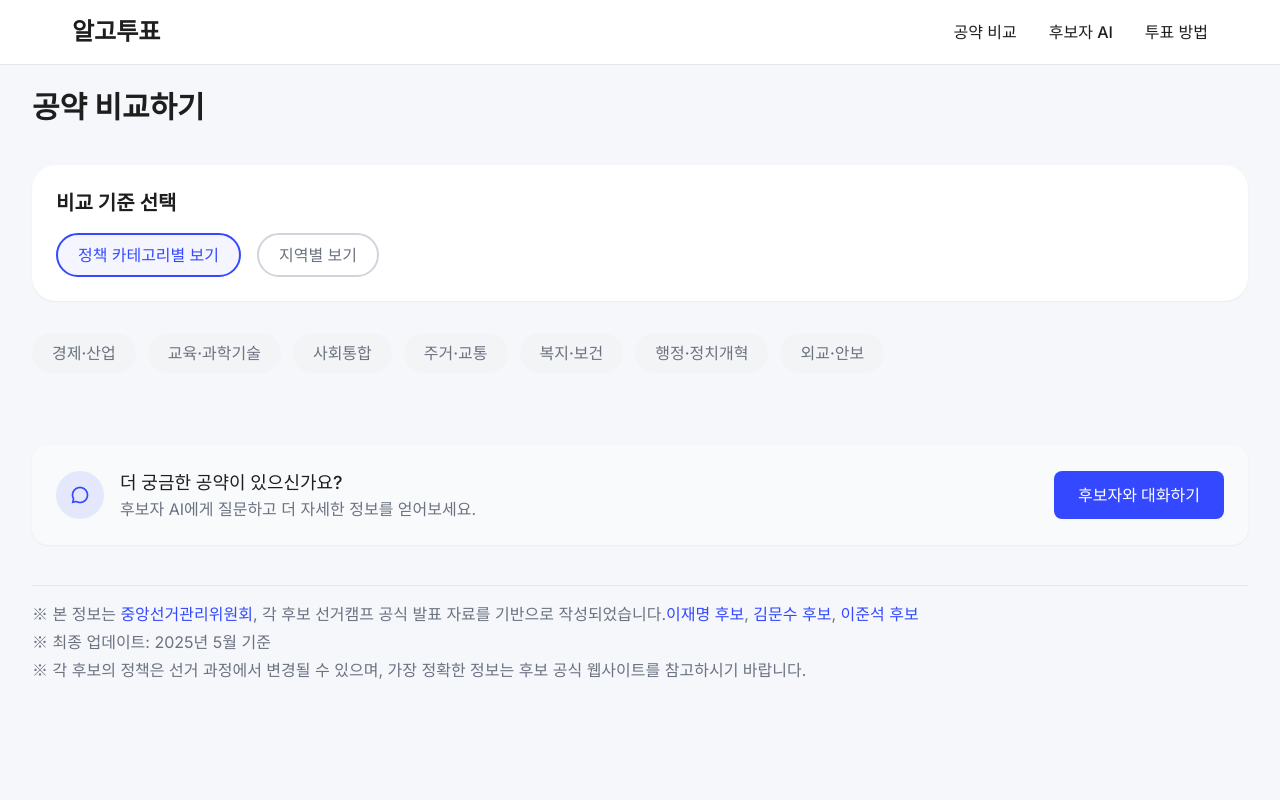
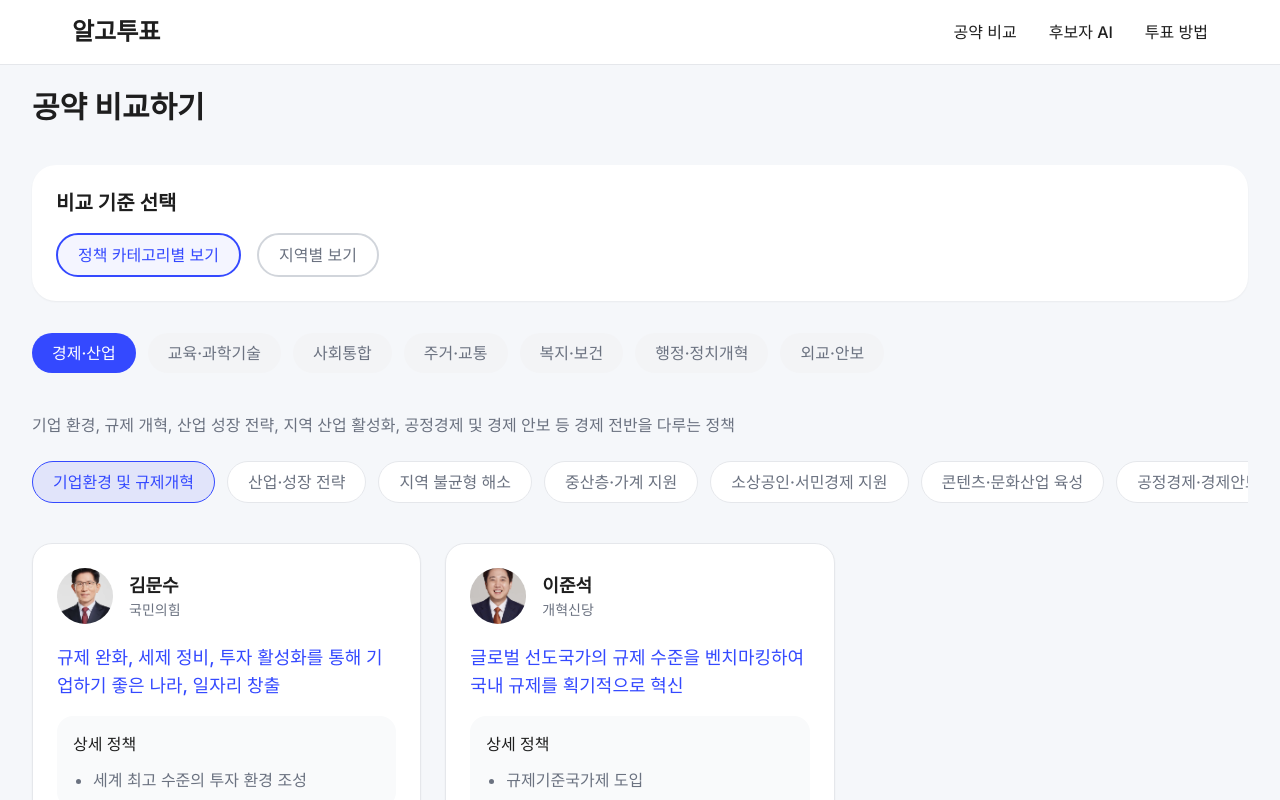
Before and after one commit to Kwon-Jisu/AlgoVote_Web, a Next.js app: page /compare in a window 1280 px wide. Shown: the top 800 px of the page. Built offline with nearby package versions, Linux system fonts and the light colour scheme; a web font is replaced by a local one.

Commit message:
디테일 수정

```diff
--- a/src/app/compare/page.tsx
+++ b/src/app/compare/page.tsx
@@ -14,7 +14,7 @@ type PolicyData = {
 
 export default function Compare() {
   const [viewType, setViewType] = useState<'category' | 'region'>('category');
-  const [selectedCategory, setSelectedCategory] = useState<string>('경제');
+  const [selectedCategory, setSelectedCategory] = useState<string>('경제·산업');
   const [selectedSubCategory, setSelectedSubCategory] = useState<string>('');
   const [selectedRegion, setSelectedRegion] = useState('capital');
   const [expandedItems, setExpandedItems] = useState<Record<string, boolean>>({});
@@ -344,9 +344,6 @@ export default function Compare() {
                             <li key={i}>{detail}</li>
                           ))}
                         </ul>
-                        <p className="text-xs text-text-secondary mt-3">
-                          출처: <a href="https://www.nec.go.kr" target="_blank" rel="noopener noreferrer" className="text-primary hover:underline">중앙선거관리위원회</a>, 각 후보 공식 정책집
-                        </p>
                       </div>
                     </>
                   )}
```
Also changed, not shown: src/components/ui/ChatBotButton.tsx (deleted, +0 -150 lines).
